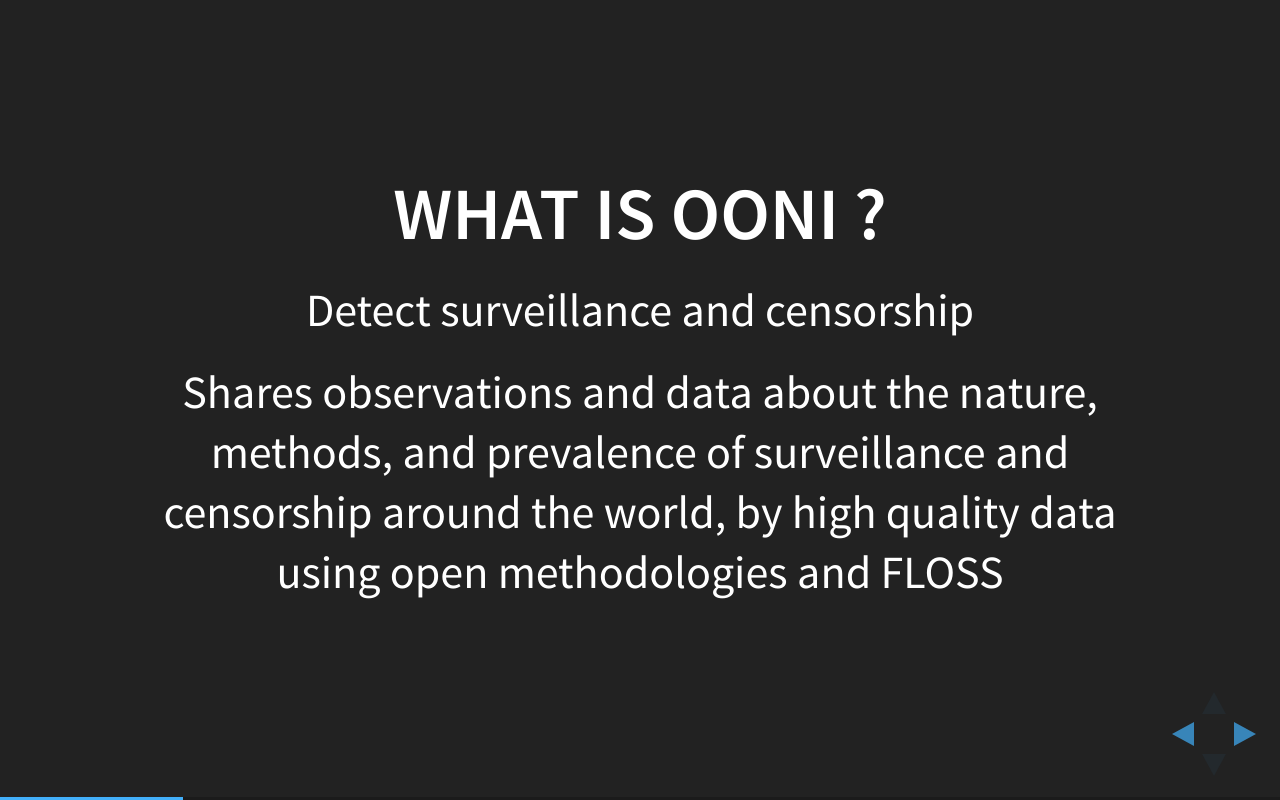
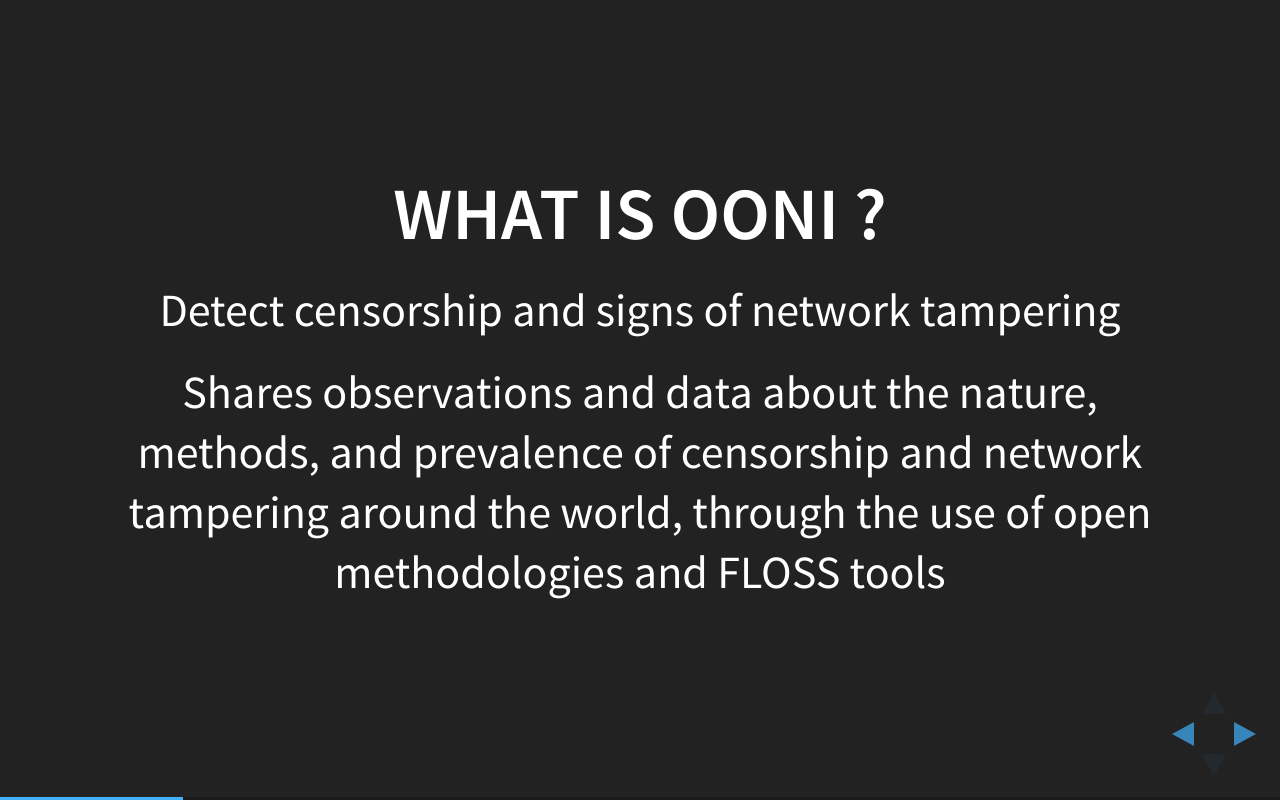
Before and after one commit to anadahz/slides-cryptorave2017, a website: page index.html in a window 1280 px wide. Both pictures are taken after a click on the button 1251 px from the left and 734 px from the top of the page. Drawn offline with Linux system fonts and the light colour scheme.

Commit message:
Update/correct slides based on @agrabeli comments

```diff
--- a/index.html
+++ b/index.html
@@ -46,18 +46,18 @@
 				    <section>
                             <p>
                                     Since 2012, OONI has collected millions of network measurements across more than
-                                    180 countries around the world, shedding light on various instances of network
+                                    190 countries around the world, shedding light on various instances of network
                                     interference.
                             </p>
                     </section>
                 </section>
 				    <section>
                             <h2>What is OONI ?</h2>
-                            <p>Detect surveillance and censorship</p>
+                            <p>Detect censorship and signs of network tampering</p>
                             <p>
                                     Shares observations and data about the nature, methods, and prevalence of
-                                    surveillance and censorship around the world, by high quality data using open
-                                    methodologies and FLOSS
+                                    censorship and network tampering around the world, through the use of
+                                    open methodologies and FLOSS tools
                             </p>
                     </section>
                 </section>
@@ -136,7 +136,7 @@
                     <section data-transition="fade-in">
 						<a href="https://measurements.ooni.torproject.org/stats"> <img src="images/ooni-measurements-05052017.png"> </a>
                         <ul class="fragment">
-                            <li>180+ measurement reports from countries</li>
+                            <li>Millions of network measurements collected from 190+ countries</li>
                             <li>2766+ unique ASNs</li>
                         </ul>
                     </section>
```
